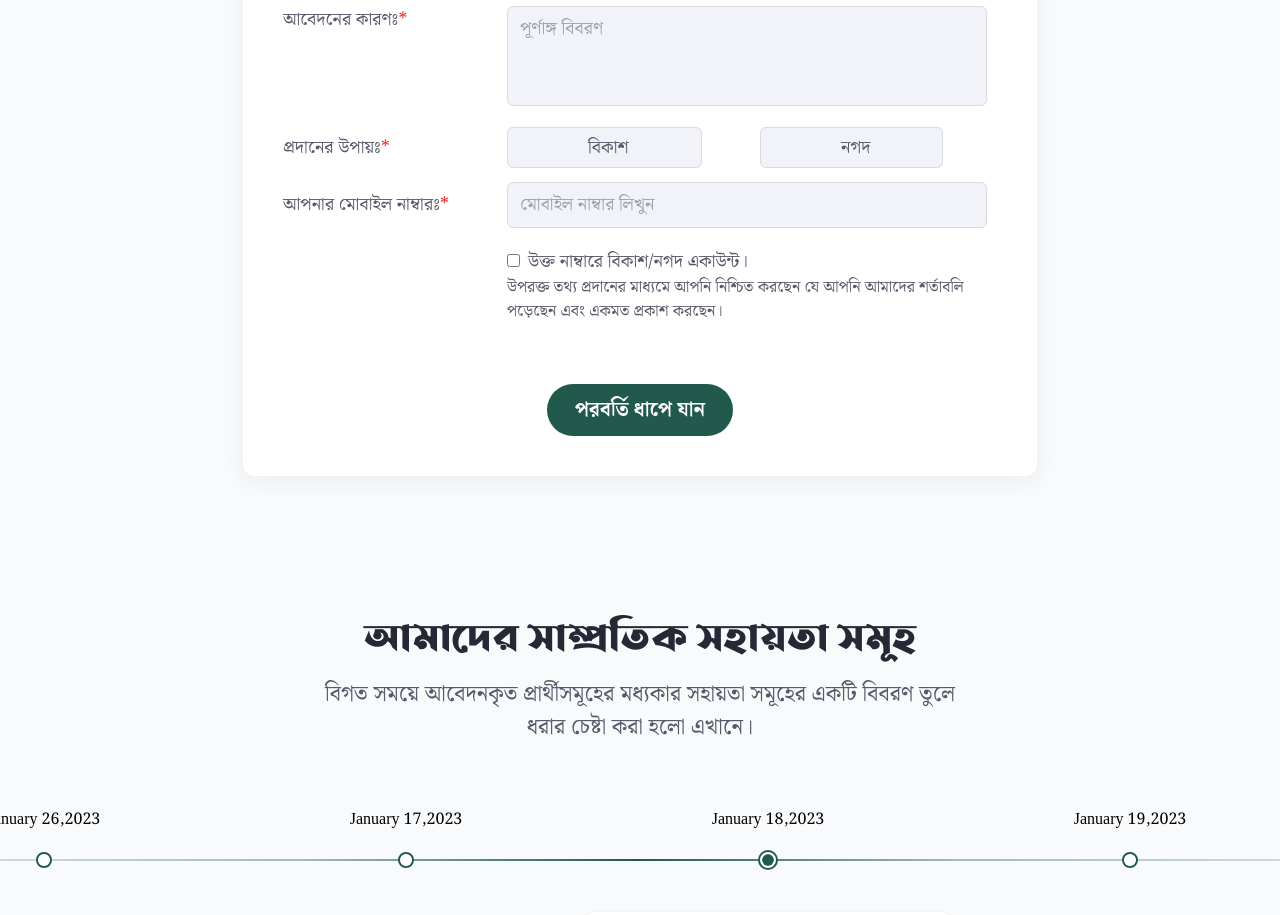
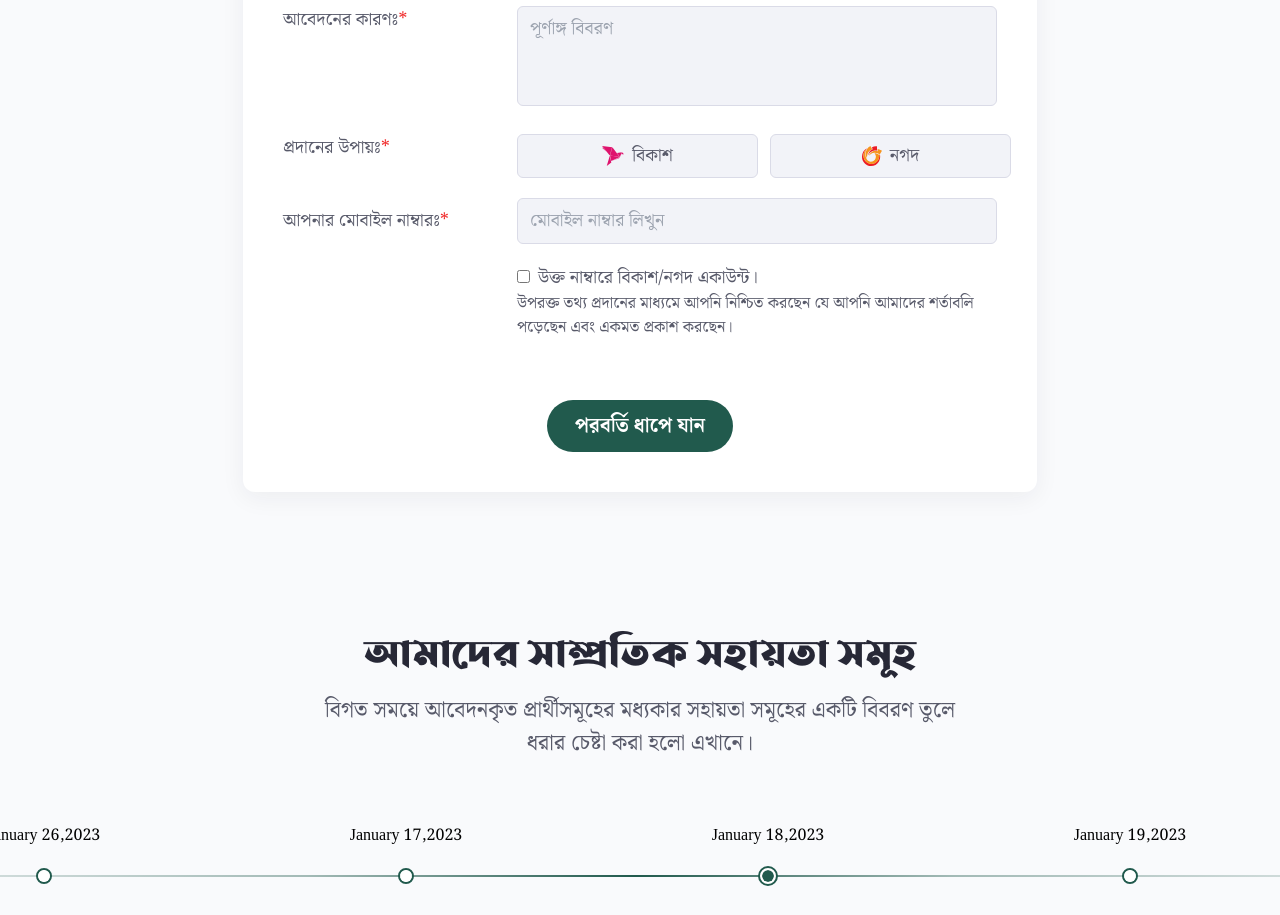
Before and after one commit to akibsaleh/Shohayota, a React (Vite) app: page / in a window 1280 px wide. Shown: the part 1400-2315 px from the top of the page. Built offline with nearby package versions, Linux system fonts and the light colour scheme.

Commit message:
Form Style Change

```diff
--- a/src/Components/Application/ApplicationForm.jsx
+++ b/src/Components/Application/ApplicationForm.jsx
@@ -4,6 +4,10 @@ import { useForm } from 'react-hook-form';
 import { DevTool } from '@hookform/devtools';
 import { useTranslation } from 'react-i18next';
 import ApplicationCardStep2 from './ApplicationCardStep2';
+import BkashIcon from './bkashIcon';
+import NagadIcon from './NagadIcon';
+import FileIcon from './FileIcon';
+import UploadButton from './UploadButton';
 
 const ApplicationForm = () => {
   const { t, i18n } = useTranslation('global');
@@ -47,7 +51,7 @@ const ApplicationForm = () => {
       <form onSubmit={handleSubmit(formSubmit)}>
         {formStep === 0 && (
           <div className="space-y-5">
-            <div className="grid grid-cols-[200px_auto] gap-6 items-center">
+            <div className="grid grid-cols-[210px_auto] gap-6 items-center">
               <div className="w-full font-medium text-lg text-thunder-500">
                 <label>
                   <span>{t('applicationForm.nameLabel')}</span>
@@ -64,7 +68,7 @@ const ApplicationForm = () => {
                 />
               </div>
             </div>
-            <div className="grid grid-cols-[200px_auto] gap-6 items-center">
+            <div className="grid grid-cols-[210px_auto] gap-6 items-center">
               <div className="w-full font-medium text-lg text-thunder-500">
                 <label>
                   <span>{t('applicationForm.addressLabel')}</span>
@@ -81,7 +85,7 @@ const ApplicationForm = () => {
                 />
               </div>
             </div>
-            <div className="grid grid-cols-[200px_auto] gap-6">
+            <div className="grid grid-cols-[210px_auto] gap-6">
               <div className="w-full font-medium text-lg text-thunder-500">
                 <label>
                   <span>{t('applicationForm.detailsLabel')}</span>
@@ -97,7 +101,7 @@ const ApplicationForm = () => {
                 ></textarea>
               </div>
             </div>
-            <div className="grid grid-cols-[200px_auto] gap-6">
+            <div className="grid grid-cols-[210px_auto] gap-6">
               <div className="w-full font-medium text-lg text-thunder-500">
                 <label>
                   <span>{t('applicationForm.paymentLabel')}</span>
@@ -113,11 +117,11 @@ const ApplicationForm = () => {
                     value={t('applicationForm.paymentMethod1')}
                     className="hidden"
                   />
-                  <label
-                    htmlFor="bkash"
-                    className="py-[5px] pr-[72px] pl-[80px] bg-haze border-[1px] border-plant-100 rounded-md text-thunder-500 text-lg"
-                  >
-                    {t('applicationForm.paymentMethod1')}
+                  <label htmlFor="bkash">
+                    <button className="h-11 w-full flex gap-2 justify-center items-center bg-haze border-[1px] border-plant-100 rounded-md text-thunder-500 text-lg">
+                      <BkashIcon />
+                      <span>{t('applicationForm.paymentMethod1')}</span>
+                    </button>
                   </label>
                 </div>
                 <div className="w-1/2">
@@ -128,16 +132,16 @@ const ApplicationForm = () => {
                     value={t('applicationForm.paymentMethod2')}
                     className="hidden"
                   />
-                  <label
-                    htmlFor="nagad"
-                    className="py-[5px] pr-[72px] pl-[80px] bg-haze border-[1px] border-plant-100 rounded-md text-thunder-500 text-lg"
-                  >
-                    {t('applicationForm.paymentMethod2')}
+                  <label htmlFor="nagad">
+                    <button className="h-11 w-full flex justify-center items-center gap-2 bg-haze border-[1px] border-plant-100 rounded-md text-thunder-500 text-lg">
+                      <NagadIcon />
+                      <span>{t('applicationForm.paymentMethod2')}</span>
+                    </button>
                   </label>
                 </div>
               </div>
             </div>
-            <div className="grid grid-cols-[200px_auto] gap-6 items-center">
+            <div className="grid grid-cols-[210px_auto] gap-6 items-center">
               <div className="w-full font-medium text-lg text-thunder-500">
                 <label>
                   <span>{t('applicationForm.phoneLabel')}</span>
@@ -154,7 +158,7 @@ const ApplicationForm = () => {
                 />
               </div>
             </div>
-            <div className="flex gap-6 items-center pl-56">
+            <div className="flex gap-6 items-center pl-[234px]">
               <div className="w-full pb-5">
                 <label className="label cursor-pointer">
                   <input
@@ -181,45 +185,47 @@ const ApplicationForm = () => {
           </div>
         )}
         {formStep === 1 && (
-          <div className="p-10 space-y-5">
-            <div className="flex gap-6 items-center">
+          <div className="space-y-5">
+            <div className="grid grid-cols-[210px_auto] gap-6 items-center">
               <div className="w-full font-medium text-lg text-thunder-500">
-                <label>
+                <p>
                   <span>{t('applicationFormStep2.mainDocumentTitle')}</span>
                   <span className="text-[#F02727]">*</span>
-                </label>
+                </p>
                 <p className="text-[#848696] text-xs font-medium leading-5">{t('applicationFormStep2.mainDocumentDescription')}</p>
               </div>
               <div className="w-full">
+                <label htmlFor="mainFile">
+                  <UploadButton />
+                </label>
                 <input
                   {...register('mainFile')}
+                  className="hidden"
                   id="mainFile"
                   type="file"
                   required
                 />
               </div>
-              <div>
-                <label htmlFor="mainFile">{t('applicationFormStep2.upload')}</label>
-              </div>
             </div>
-            <div className="flex gap-6 items-center">
+            <div className="grid grid-cols-[210px_auto] gap-6 items-center">
               <div className="w-full font-medium text-lg text-thunder-500">
-                <label>
+                <p>
                   <span>{t('applicationFormStep2.otherDocumentsTitle')}</span>
                   <span className="text-[#F02727]">*</span>
-                </label>
+                </p>
                 <p className="text-[#848696] text-xs font-medium leading-5">{t('applicationFormStep2.otherDocumentsDescription')}</p>
               </div>
               <div className="w-full">
+                <label htmlFor="others">
+                  <UploadButton />
+                </label>
                 <input
                   id="others"
+                  className="hidden"
                   type="file"
                   {...register('others')}
                   required
                 />
-              </div>
-              <div>
-                <label htmlFor="mainFile">{t('applicationFormStep2.upload')}</label>
               </div>
             </div>
             <div className="flex justify-center gap-5 pt-5">
--- /dev/null
+++ b/src/Components/Application/BkashIcon.jsx
@@ -0,0 +1,22 @@
+const BkashIcon = () => {
+  return (
+    <svg
+      xmlns="http://www.w3.org/2000/svg"
+      width="22"
+      height="20"
+      fill="none"
+      viewBox="0 0 22 20"
+    >
+      <path
+        fill="#DF126D"
+        d="M17.705 11.013L7.984 9.548l1.288 5.572 8.433-4.107z"
+      ></path>
+      <path
+        fill="#DF126D"
+        d="M17.705 11.013l-7.325-9.79-2.394 8.326 9.72 1.464zM7.758 9.437L.082 0l10.052 1.155-2.376 8.282zM4.262 5.493L0 1.63h1.122l3.14 3.864zM19.778 6.253l-1.804 4.707-2.924-3.89 4.728-.817zM10.407 14.838l7.078-2.735.297-.87-7.375 3.605zM4.746 20L7.778 9.768l1.538 6.657L4.746 20zM20.06 6.29l-.744 1.944L22 8.192 20.06 6.29z"
+      ></path>
+    </svg>
+  );
+};
+
+export default BkashIcon;
--- /dev/null
+++ b/src/Components/Application/FileIcon.jsx
@@ -0,0 +1,18 @@
+const FileIcon = () => {
+  return (
+    <svg
+      xmlns="http://www.w3.org/2000/svg"
+      width="23"
+      height="22"
+      fill="none"
+      viewBox="0 0 23 22"
+    >
+      <path
+        fill="#272836"
+        d="M7.458 1.832c-1.789 0-3.265 1.357-3.265 3.066V17.1c0 1.709 1.476 3.066 3.265 3.066h8.136c1.789 0 3.265-1.357 3.265-3.066V8.25v-.028c0-3.266-3.153-6.389-6.416-6.389H7.458zm0 1.834h4.068V6.1c0 1.709 1.476 3.066 3.266 3.066h2.234V17.1c0 .655-.618 1.232-1.432 1.232H7.458c-.814 0-1.432-.577-1.432-1.232V4.898c0-.655.618-1.232 1.432-1.232zm5.901.229c1.624.43 3.046 1.818 3.466 3.437h-2.033c-.816 0-1.433-.577-1.433-1.232V3.895z"
+      ></path>
+    </svg>
+  );
+};
+
+export default FileIcon;
--- /dev/null
+++ b/src/Components/Application/NagadIcon.jsx
@@ -0,0 +1,38 @@
+const NagadIcon = () => {
+  return (
+    <svg
+      xmlns="http://www.w3.org/2000/svg"
+      width="20"
+      height="20"
+      fill="none"
+      viewBox="0 0 20 20"
+    >
+      <path
+        fill="#ED1C24"
+        d="M18.154 10.693c0 .277 0 .515-.038.752a9.097 9.097 0 01-.77 3.09 6.035 6.035 0 01-.577 1.108C15.154 18.258 12.308 20 9.077 20a8.87 8.87 0 01-3.846-.871C2.154 17.663 0 14.416 0 10.693 0 7.01 2.077 3.842 5.038 2.337c-.23.316-.461.633-.653.99 0 .04-.039.04-.039.079-.115.119-.23.198-.346.317-.154.119-.27.277-.423.396l-.077.079-.077.08c-.038.039-.077.118-.154.158-.077.118-.192.237-.269.356a7.007 7.007 0 00-.923 1.663c-.039.04-.039.12-.077.159-.038.079-.038.158-.077.198 0 .04-.038.08-.038.119-.039.118-.077.198-.116.316-.038.08-.038.159-.077.199 0 .04-.038.079-.038.118 0 .08-.039.159-.039.238l-.115.713c0 .079 0 .119-.038.198v.95c0 2.535 1.115 4.832 2.923 6.297 1.384 1.149 3.115 1.862 5 1.862 1.73 0 3.307-.555 4.615-1.545a8.1 8.1 0 002.308-2.693c.077-.158.154-.277.23-.435.462-.99.731-2.06.731-3.208v-.278c0-.277 0-.515-.038-.792l.038.04c.116.119.231.198.347.317.115-.198.23-.357.346-.555.077.357.115.713.154 1.11.038.356.038.633.038.91z"
+      ></path>
+      <path
+        fill="#F7941D"
+        d="M10.154 3.208L8.46 0c-2.807 1.307-4.73 4.198-4.73 7.564 0 1.703.5 3.287 1.346 4.594C5 11.723 5 11.288 5 10.812a8.302 8.302 0 015.154-7.604z"
+      ></path>
+      <path
+        fill="#ED1C24"
+        d="M11.5 4.792c.692-.198 1.461-.277 2.192-.277.462 0 .962.04 1.385.119l-.038-1.426L14.96.356a7.891 7.891 0 00-1-.079 7.036 7.036 0 00-4.115 1.347l.923 1.742c-1.654.594-3 1.783-3.846 3.327a7.021 7.021 0 00-.846 2.535c.23-.476.5-.911.808-1.307C8 6.416 9.615 5.267 11.5 4.792z"
+      ></path>
+      <path
+        fill="#F7941D"
+        d="M15.538 3.168l.077 2.02a6.874 6.874 0 00-2.038-.317c-1.346 0-2.616.396-3.73 1.07-1.386.87-2.462 2.257-3.001 3.88.538-.752 1.192-1.425 1.962-1.94a6.945 6.945 0 013.884-1.188c1.077 0 2.077.238 3 .673a6.082 6.082 0 011.846 1.307l1.077-1.663L20 4.832c-1.23-1.03-2.77-1.664-4.462-1.664z"
+      ></path>
+      <path
+        fill="#F7941D"
+        d="M17.27 9.743v.277c0 1.663-.654 3.05-.731 3.208-.077.158-.154.277-.231.435A8.1 8.1 0 0114 16.357c-1.308.95-2.884 1.544-4.615 1.544-1.885 0-3.654-.673-5-1.861a8.261 8.261 0 01-2.923-6.297v-.95c0-.08 0-.12.038-.199l.115-.713c0-.079.039-.158.039-.237 0-.04.038-.08.038-.12.039-.078.039-.158.077-.197a2.78 2.78 0 01.116-.317c0-.04.038-.08.038-.119.039-.08.039-.158.077-.198.039-.04.039-.119.077-.158.23-.594.577-1.149.923-1.664.077-.119.192-.237.27-.356.038-.04.076-.119.153-.159.039-.04.039-.079.077-.079.039-.04.039-.079.077-.079.115-.158.27-.277.423-.396.115-.119.23-.198.346-.317 0 .04-.038.04-.038.08 0 .039-.039.079-.039.079-.461.95-.769 2.099-.884 3.287-.039.317-.039.633-.039.99 0 4.277 2.423 7.723 5.423 7.723h.308c.423 0 .846-.08 1.27-.159 2.038-.554 3.538-2.495 3.538-4.752v-.12c-.039-1.346-.577-2.573-1.462-3.405.616 0 1.231.119 1.808.277 1.115.277 2.115.832 3 1.545l.038.04c-.038.158 0 .435 0 .673z"
+      ></path>
+      <path
+        fill="#F7941D"
+        d="M17.27 9.742v.278c0 1.742-.77 3.247-.77 3.247-.077.159-.154.277-.23.436a8.213 8.213 0 01-2.347 2.693c-1.346 1.03-2.962 1.544-4.654 1.544-1.846 0-3.615-.673-5.038-1.86-1.846-1.545-2.923-3.882-2.923-6.337 0-2.456 1.077-4.793 2.923-6.337l.077-.08c0 .04-.039.04-.039.08s-.038.04-.038.08C2.423 5.03 1.385 7.286 1.385 9.741a8.216 8.216 0 002.884 6.297c1.385 1.189 3.192 1.822 5 1.822 1.654 0 3.27-.515 4.616-1.544a8.1 8.1 0 002.307-2.693c.077-.159.154-.277.193-.436 0 0 .769-1.465.769-3.208v-.277c0-.277 0-.515-.039-.792v-.04l.039.04.038.04c.077.316.077.554.077.791z"
+      ></path>
+    </svg>
+  );
+};
+
+export default NagadIcon;
--- /dev/null
+++ b/src/Components/Application/UploadButton.jsx
@@ -0,0 +1,17 @@
+/* eslint-disable no-unused-vars */
+import { useTranslation } from 'react-i18next';
+import FileIcon from './FileIcon';
+
+const UploadButton = () => {
+  const { t, i18n } = useTranslation('global');
+  return (
+    <div className="w-80 h-40 flex flex-col gap-1 justify-center items-center rounded-md bg-haze border border-thunder-300">
+      <p className="flex items-start gap-2 text-xl leading-6 text-thunder-700 font-semibold">
+        <FileIcon /> <span>{t('applicationFormStep2.upload')}</span>
+      </p>
+      <p className="leading-7 text-base text-thunder-500">{t('applicationFormStep2.fileType')}</p>
+    </div>
+  );
+};
+
+export default UploadButton;
```
